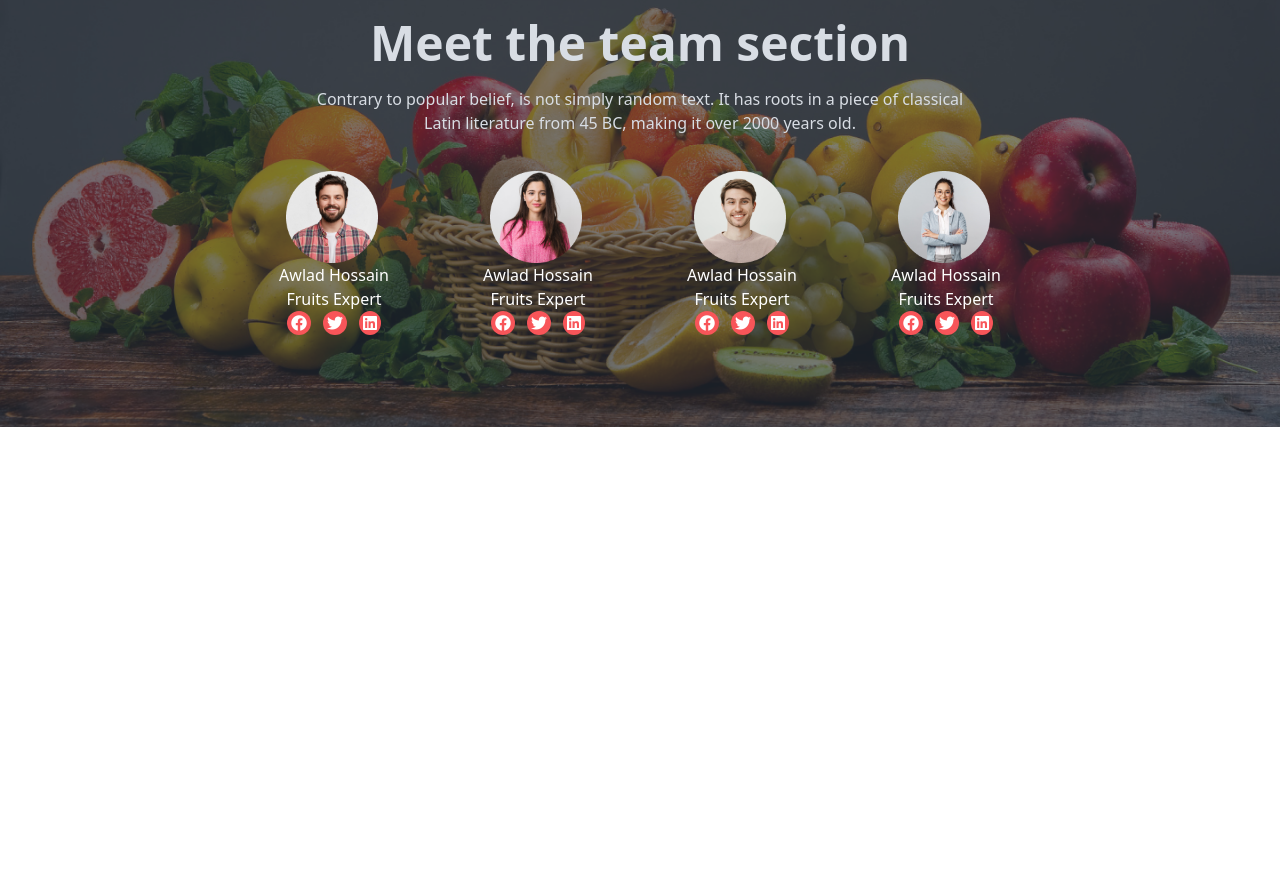
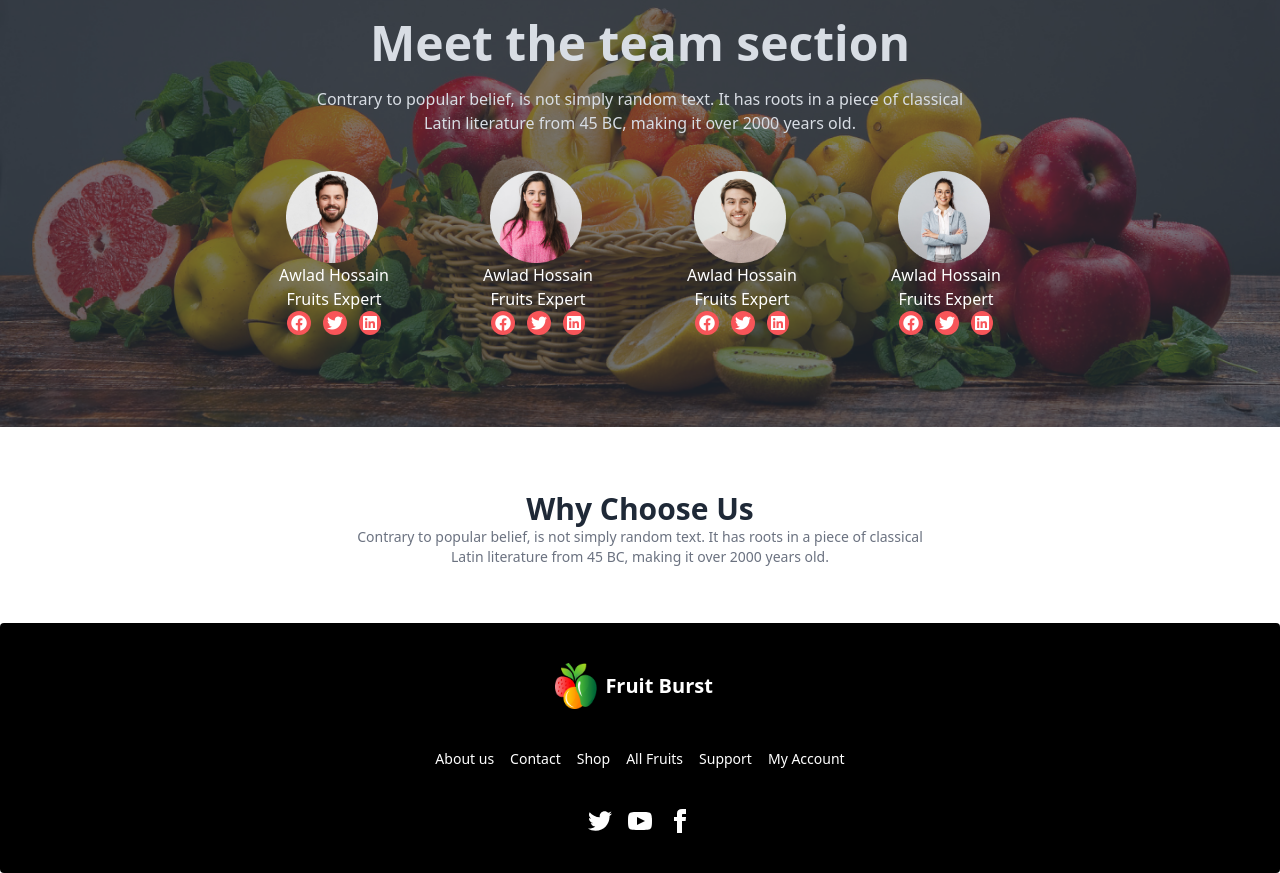
Before and after one commit to abdullahNavin/Assignment-3, a plain HTML site: page index.html in a window 1280 px wide. Shown: the part 1469-2342 px from the top of the page. Before the commit the page ends 1960 px from the top, so only its background shows below. Drawn offline with nearby package versions, Linux system fonts and the light colour scheme.

Commit message:
added footer

```diff
--- a/index.html
+++ b/index.html
@@ -446,9 +446,36 @@
 
             </div>
         </section>
+        <section class="mb-14">
+            <div class=" text-center">
+                <h1 class="font-bold text-3xl">Why Choose Us</h1>
+                <p class="text-gray-500 text-sm">Contrary to popular belief, is not simply random text. It has roots in a piece of classical <br> Latin literature from 45 BC, making it over 2000 years old.</p>
+            </div>
+            <div></div>
+        </section>
     </main>
     <footer class="md:container md:mx-auto">
-
+        <footer class="footer footer-center p-10 bg-black text-base-content rounded">
+            <div class="flex items-center gap-2">
+                <img class="w-1/4" src="./images/logo.png" alt="">
+                <h2 class="text-white font-bold text-xl">Fruit Burst</h2>
+            </div>
+            <div class="grid grid-flow-col gap-4 text-white">
+              <a class="link link-hover">About us</a>
+              <a class="link link-hover">Contact</a>
+              <a class="link link-hover">Shop</a>
+              <a class="link link-hover">All Fruits</a>
+              <a class="link link-hover">Support</a>
+              <a class="link link-hover">My Account</a>
+            </div>
+            <div>
+              <div class="grid grid-flow-col gap-4 text-white">
+                <a><svg xmlns="http://www.w3.org/2000/svg" width="24" height="24" viewBox="0 0 24 24" class="fill-current"><path d="M24 4.557c-.883.392-1.832.656-2.828.775 1.017-.609 1.798-1.574 2.165-2.724-.951.564-2.005.974-3.127 1.195-.897-.957-2.178-1.555-3.594-1.555-3.179 0-5.515 2.966-4.797 6.045-4.091-.205-7.719-2.165-10.148-5.144-1.29 2.213-.669 5.108 1.523 6.574-.806-.026-1.566-.247-2.229-.616-.054 2.281 1.581 4.415 3.949 4.89-.693.188-1.452.232-2.224.084.626 1.956 2.444 3.379 4.6 3.419-2.07 1.623-4.678 2.348-7.29 2.04 2.179 1.397 4.768 2.212 7.548 2.212 9.142 0 14.307-7.721 13.995-14.646.962-.695 1.797-1.562 2.457-2.549z"></path></svg></a>
+                <a><svg xmlns="http://www.w3.org/2000/svg" width="24" height="24" viewBox="0 0 24 24" class="fill-current"><path d="M19.615 3.184c-3.604-.246-11.631-.245-15.23 0-3.897.266-4.356 2.62-4.385 8.816.029 6.185.484 8.549 4.385 8.816 3.6.245 11.626.246 15.23 0 3.897-.266 4.356-2.62 4.385-8.816-.029-6.185-.484-8.549-4.385-8.816zm-10.615 12.816v-8l8 3.993-8 4.007z"></path></svg></a>
+                <a><svg xmlns="http://www.w3.org/2000/svg" width="24" height="24" viewBox="0 0 24 24" class="fill-current"><path d="M9 8h-3v4h3v12h5v-12h3.642l.358-4h-4v-1.667c0-.955.192-1.333 1.115-1.333h2.885v-5h-3.808c-3.596 0-5.192 1.583-5.192 4.615v3.385z"></path></svg></a>
+              </div>
+            </div>
+          </footer>
     </footer>
 </body>
 
```
